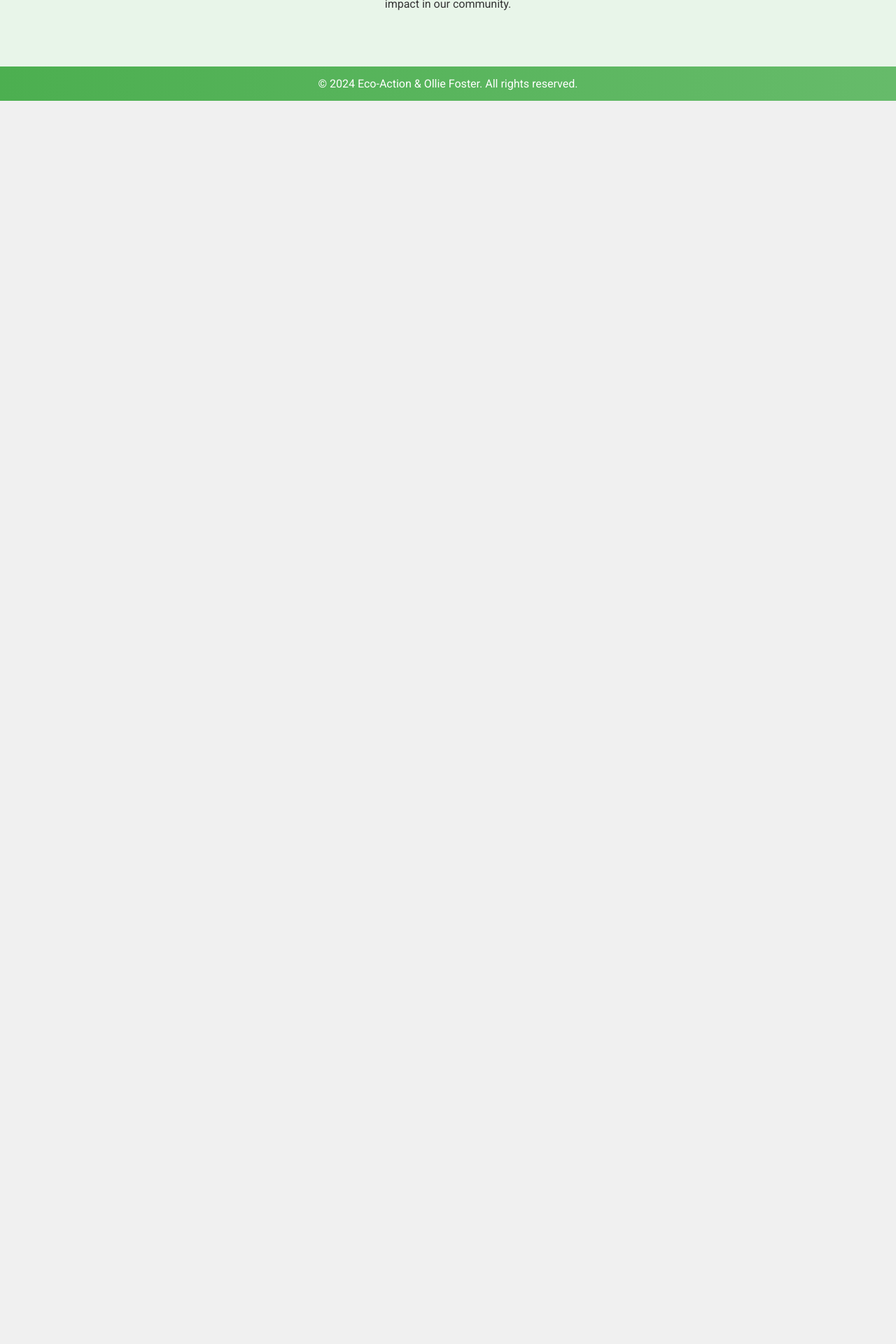
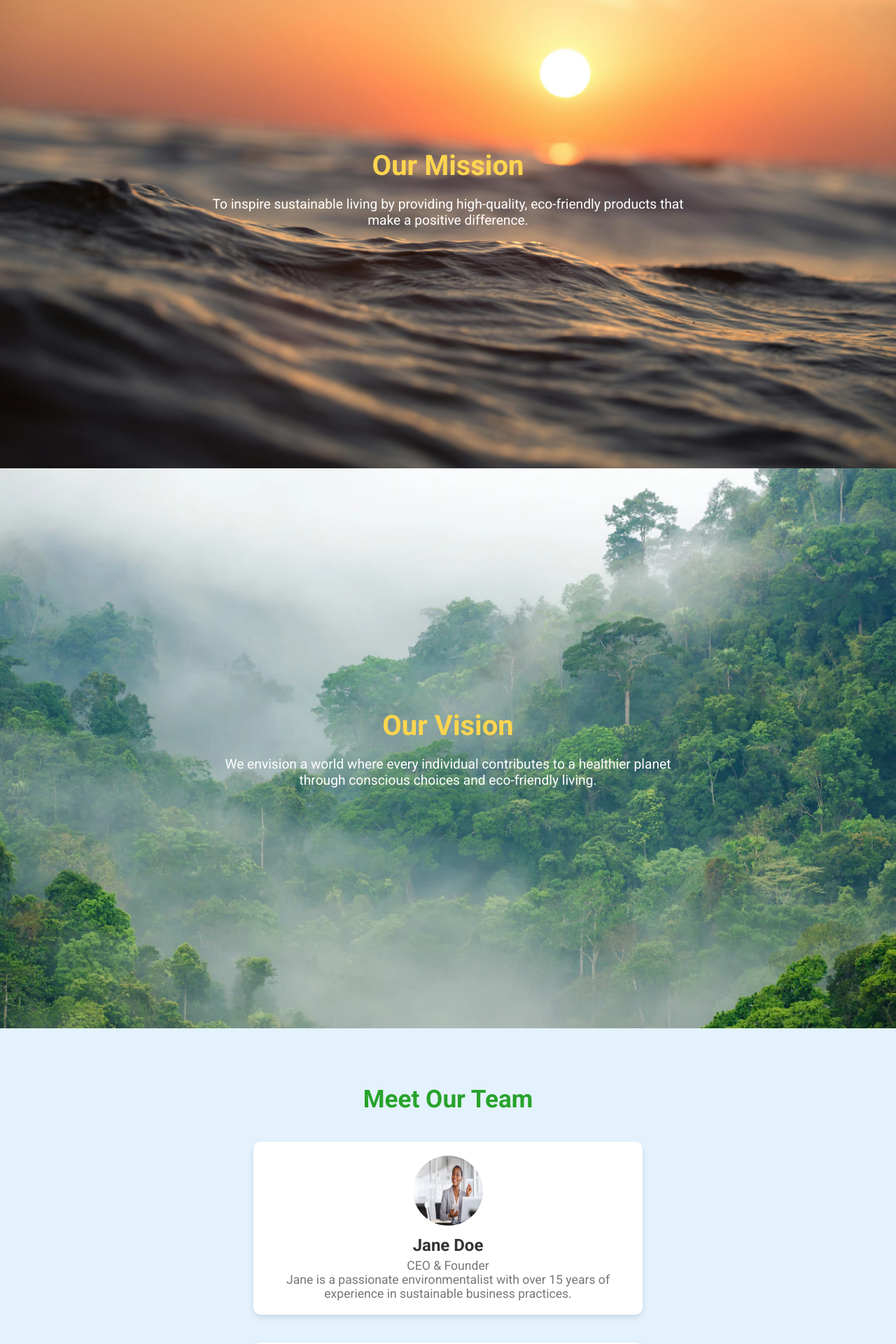
Before and after one commit to fossie08/ecoAction-v2, a Flask app: page /aboutUs in a window 1280 px wide. Shown: the part 240-2160 px from the top of the page at 70% size. Before the commit the page ends 384 px from the top, so only its background shows below. Run offline with Flask 3, Linux system fonts and the light colour scheme.

Commit message:
about us page done

```diff
--- a/static/main.css
+++ b/static/main.css
@@ -161,22 +161,154 @@ nav ul li a:hover {
     background-color: #388E3C;
 }
 
-/* About Section */
-.about {
-    padding: 80px 0;
-    background-color: #E8F5E9;
-    text-align: center;
-}
-
 /* Footer */
 footer {
-    background: linear-gradient(to right, #4CAF50, #66BB6A);
+    background: #333;
     color: white;
     padding: 15px 0;
     text-align: center;
     bottom: 0%;
 }
 
+/* Mission, Vision, Team, and Call-to-Action Sections */
+section {
+    padding: 80px 0;
+    text-align: center;
+}
+
+.mission, .vision {
+    background-color: #f9f9f9;
+    height: 100vh;
+}
+
+.mission h2, .vision h2, .team h2 {
+    font-size: 2.2rem;
+    color: #27a32b;
+    margin-bottom: 20px;
+}
+
+.mission p, .vision p, .team p {
+    font-size: 1.1rem;
+    color: #555;
+    max-width: 800px;
+    margin: 0 auto;
+}
+
+/* Mission and Vision Hero Sections */
+.hero-mission, .hero-vision {
+    color: white;
+    padding: 100px 20px;
+    text-align: center;
+    background-size: cover;
+    background-position: center;
+    display: flex;
+    flex-direction: column;
+    justify-content: center;
+    align-items: center;
+    animation: fadeIn 1s ease-in;
+}
+
+.hero-mission {
+    background: url('/static/ocean.jpg') no-repeat center center/cover;
+    height: 100vh;
+}
+
+.hero-vision {
+    background: url('/static/rainforest.webp') no-repeat center center/cover;
+    height: 100vh;
+}
+
+.hero-mission h2, .hero-vision h2, .call-to-action h2 {
+    font-size: 2.5rem;
+    margin-bottom: 20px;
+    color: #FFD54F;
+}
+
+.hero-mission p, .hero-vision p {
+    font-size: 1.2rem;
+    max-width: 700px;
+    color: white;
+    margin: 0 auto;
+}
+
+
+/* Team Section */
+.team {
+    background-color: #e3f2fd;
+}
+
+.team .team-member {
+    display: inline-block;
+    width: calc(50% - 20px);
+    margin: 20px 10px;
+    background-color: white;
+    border-radius: 10px;
+    padding: 20px;
+    box-shadow: 0 4px 8px rgba(0, 0, 0, 0.1);
+    transition: transform 0.3s;
+    text-align: center;
+}
+
+.team .team-member:hover {
+    transform: translateY(-5px);
+}
+
+.team .team-member img {
+    width: 100px;
+    height: 100px;
+    border-radius: 50%;
+    margin-bottom: 10px;
+}
+
+.team .team-member h3 {
+    font-size: 1.5rem;
+    color: #333;
+    margin-bottom: 5px;
+}
+
+.team .team-member p {
+    color: #777;
+}
+
+/* Call-to-Action Section */
+.call-to-action {
+    background: linear-gradient(to right, #4CAF50, #66BB6A);
+    color: white;
+    padding: 50px 20px;
+
+}
+
+.call-to-action p {
+    font-size: 1.2rem;
+    margin: 15px auto;
+    max-width: 700px;
+}
+
+.cta-button {
+    background-color: #FFD54F;
+    color: #333;
+    padding: 12px 30px;
+    border: none;
+    border-radius: 5px;
+    font-size: 1.1rem;
+    cursor: pointer;
+    transition: background-color 0.3s;
+    display: inline-block;
+    text-decoration: none;
+}
+
+.cta-button:hover {
+    background-color: #FFC107;
+}
+
+/* Responsive Styling */
+@media (max-width: 768px) {
+    .team .team-member {
+        width: 100%;
+    }
+}
+
+
 /* Animations */
 @keyframes fadeIn {
     from { opacity: 0; }
--- a/templates/aboutUs.html
+++ b/templates/aboutUs.html
@@ -3,7 +3,7 @@
 <head>
     <meta charset="UTF-8">
     <meta name="viewport" content="width=device-width, initial-scale=1.0">
-    <title>Eco-Action</title>
+    <title>About Us - Eco-Action</title>
     <link rel="stylesheet" href="/static/main.css">
     <link href="https://fonts.googleapis.com/css2?family=Roboto:wght@400;700&display=swap" rel="stylesheet">
 </head>
@@ -25,12 +25,48 @@
         </div>
     </header>
     <main>
-    <section class="about">
-        <div class="container">
-            <h2>About Us</h2>
-            <p>We are dedicated to promoting sustainable living through eco-friendly products. Our team is passionate about the environment and strives to make a positive impact in our community.</p>
-        </div>
-    </section>
+        <main>
+            <section class="hero-mission">
+                <div class="container">
+                    <h2>Our Mission</h2>
+                    <p>To inspire sustainable living by providing high-quality, eco-friendly products that make a positive difference.</p>
+                </div>
+            </section>
+
+            <section class="hero-vision">
+                <div class="container">
+                    <h2>Our Vision</h2>
+                    <p>We envision a world where every individual contributes to a healthier planet through conscious choices and eco-friendly living.</p>
+                </div>
+            </section>
+        </main>
+
+
+        <section class="team">
+            <div class="container">
+                <h2>Meet Our Team</h2>
+                <div class="team-member">
+                    <img src="/static/ceo.jpg" alt="Jane Doe - CEO">
+                    <h3>Jane Doe</h3>
+                    <p>CEO & Founder</p>
+                    <p>Jane is a passionate environmentalist with over 15 years of experience in sustainable business practices.</p>
+                </div>
+                <div class="team-member">
+                    <img src="/static/projectmanager.webp" alt="John Smith - Product Manager">
+                    <h3>John Smith</h3>
+                    <p>Product Manager</p>
+                    <p>John is dedicated to sourcing the highest quality, eco-friendly products to meet our clients' needs.</p>
+                </div>
+            </div>
+        </section>
+
+        <section class="call-to-action">
+            <div class="container">
+                <h2>Join Us in Making a Difference</h2>
+                <p>Whether you're a business or an individual, we invite you to join our mission to create a more sustainable world.</p>
+                <a href="{{ url_for('contact') }}" class="cta-button">Get Involved</a>
+            </div>
+        </section>
     </main>
     <footer>
         <div class="container">
```
Also changed, not shown: static/portfolio.css (+7 -1 lines), static/ceo.jpg (added), static/ocean.jpg (added), static/projectmanager.webp (added), static/rainforest.webp (added).
